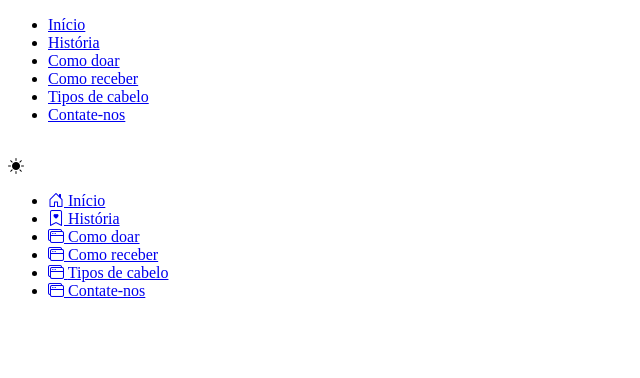
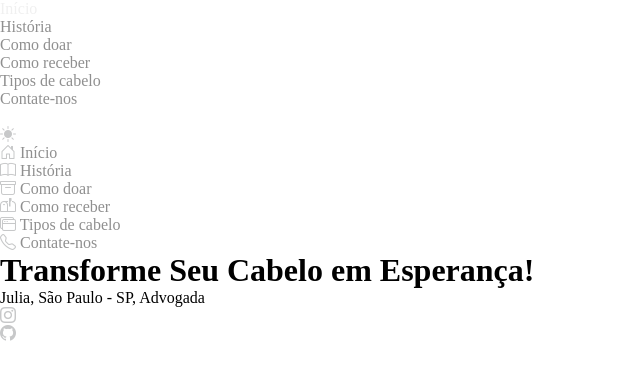
Before and after one commit to eduardabiajo/integrador, a plain HTML site: page index.html in a window 1280 px wide. Shown: the whole page, without its empty margins (0-640 px from the left). Drawn offline with nearby package versions, Linux system fonts and the light colour scheme.

Commit message:
Add files via upload

```diff
--- a/css/styles.css
+++ b/css/styles.css
@@ -0,0 +1,56 @@
+/*  Google Fonts */  /* Atalho para Comentar Shift + ALT + A  */
+
+@import url('https://fonts.googleapis.com/css2?family=Inter:wght@100..900&family=League+Spartan:wght@100..900&display=swap');
+
+
+
+/* Variaveis das Cores */
+/* TEMA DARK */
+:root, :root[data-theme='dark'] {
+    --primary-color: #f0f0f0;  /*cor principal Textos*/
+    --primary-bg-color: #121117;  /*cor principal Fundo*/
+    /* bg = background == cor do Fundo */
+    --secondary-bg-color: #28292E; /*cor secundária do fundo*/
+    --primary-border-color: #28292E;
+    --secondary-border-color: #bbbdc2;
+    --title-color: #F0F0F0;
+    --link-color: #8f8f8f;
+    --link-hover: #f0f0f0;
+    --icon-color: #c7c8c9;
+}
+
+/* TEMA LIGHT */
+:root[data-theme='light'] {
+    --primary-color: #0d0c09; /* cor principal textos */
+    --primary-bg-color: #f0f2f5;
+    --secondary-bg-color: #c7c8c9;
+    --primary-border-color: #c7c8c9;
+    --secondary-border-color:#2d2d33;
+    --title-color: #0b0b0f;
+    --link-hover: #a3a2a2;
+    --link-color: #0b0b0f;
+    --icon-color: #56575a;
+}
+
+* {
+    margin: 0;
+    padding: 0;
+    box-sizing: border-box;
+    vertical-align: baseline;
+    list-style: none;
+    scrollbar-width: thin;
+    scrollbar-color: var(--secondary-bg-color) transparent;
+}
+
+a {
+    text-decoration: none;
+    color: var(--link-color)
+}
+
+a:hover{
+    color: var(--link-hover);
+}
+
+i {
+    color: var(--icon-color);
+}
--- a/index.html
+++ b/index.html
@@ -41,32 +41,35 @@
             <i id="toggleTheme" class="bi bi-sun-fill"></i>
         </div> <!-- FIM HEADER TOGGLE -->
     </header>  <!-- FIM header -->
+
+
+    <!-- MENU MOBILE -->
     <nav class="nav-mobile">
         <ul class="menu menu-mobile">
             <li class="menu-item">
                 <a href="#inicio" class="menu-link active">
-                    <i class="menu-icon bi bi-house-door"></i>
+                    <i class="bi bi-house-door"></i>
                     <span class="menu-text">Início</span>
                 </a>
             </li>
 
             <li class="menu-item">
                 <a href="#historia" class="menu-link">
-                    <i class="bi bi-bookmark-heart"></i>
+                    <i class="bi bi-book"></i>
                     <span class="menu-text">História</span>
                 </a>
             </li>
 
             <li class="menu-item">
                 <a href="#doe" class="menu-link">
-                    <i class="menu-icon bi bi-window-stack"></i>
+                    <i class="bi bi-archive"></i>
                     <span class="menu-text">Como doar</span>
                 </a>
             </li>
 
             <li class="menu-item">
                 <a href="#receba" class="menu-link">
-                    <i class="menu-icon bi bi-window-stack"></i>
+                    <i class="bi bi-mailbox-flag"></i>
                     <span class="menu-text">Como receber</span>
                 </a>
             </li>
@@ -80,9 +83,33 @@
 
             <li class="menu-item">
                 <a href="#contato" class="menu-link">
-                    <i class="menu-icon bi bi-window-stack"></i>
+                    <i class="bi bi-telephone"></i>
                     <span class="menu-text">Contate-nos</span>
                 </a>
             </li>
+        </ul>
+    </nav> <!-- FIM NAV MOBILE -->
+
+
+    <main id="home">
+        <div class="main-content">
+            <h1>Transforme Seu Cabelo em Esperança!</h1>
+            <p>Julia, São Paulo - SP, Advogada</p>
+
+            <!-- REDES SOCIAIS-->
+            <ul class="menu menu-social">
+                <li>
+                    <a href="" class="menu-link" target="_blank">
+                        <i class="menu-icon bi bi-instagram"></i>
+                    </a>
+                </li>
+
+                <li>
+                    <a href="" class="menu-link" target="_blank">
+                        <i class="menu-icon bi bi-github"></i>
+                    </a>
+                </li>
+            </ul> <!-- FIM REDES SOCIAIS-->
+
 </body>
 </html>
```
